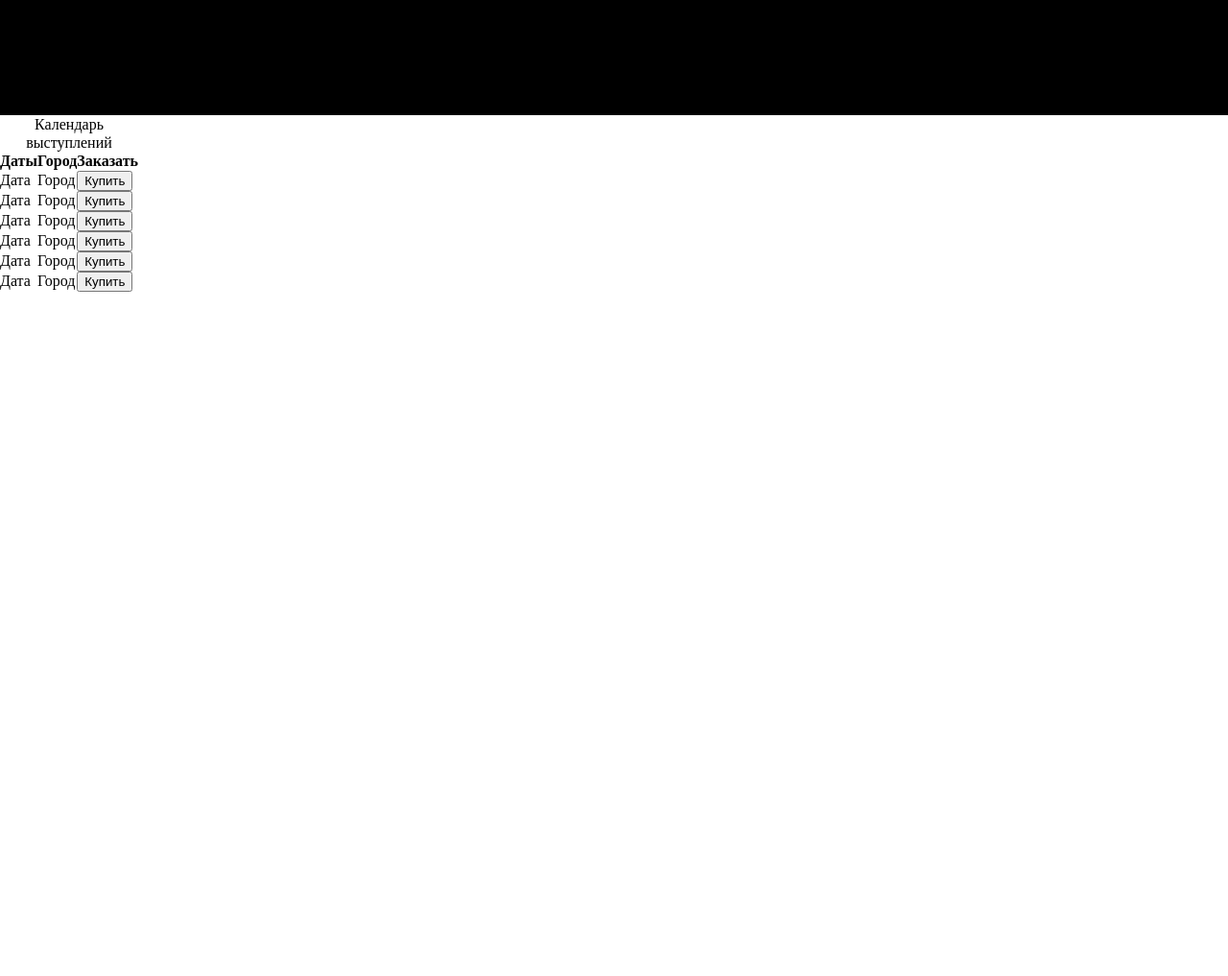
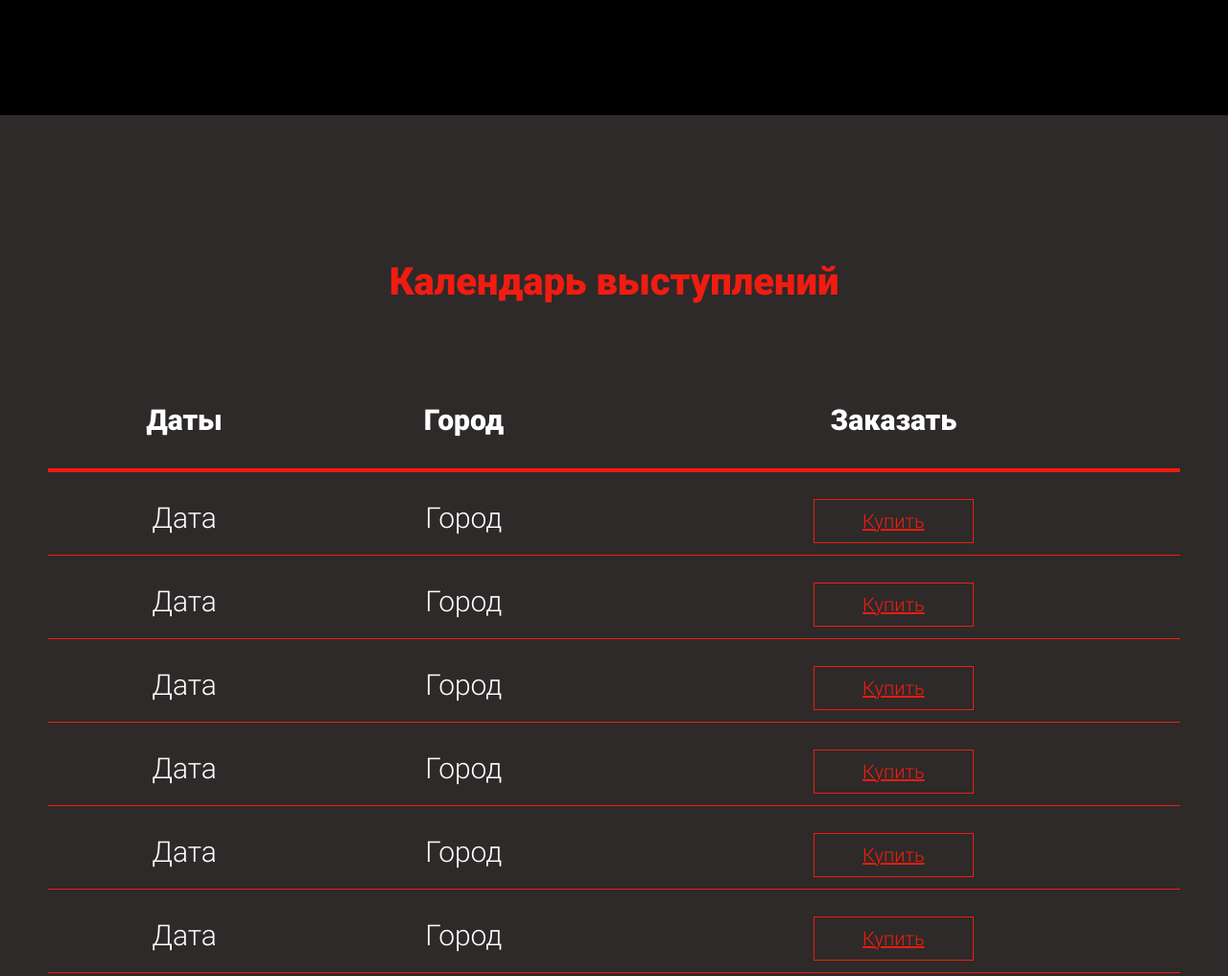
Before and after one commit to Pavel-Pro/standup, a plain HTML site: page index.html in a window 1280 px wide. Shown: the part 520-1537 px from the top of the page at 96% size. Before the commit the page ends 824 px from the top, so only its background shows below. Drawn offline with Linux system fonts and the light colour scheme.

Commit message:
середина

```diff
--- a/index.html
+++ b/index.html
@@ -28,7 +28,8 @@
 		</div>
 	</header>
 	<section class="event">
-		<table class="">
+		<div class="wrapper">
+			<table class="event-table">
 				<caption>Календарь выступлений</caption>
 				<th>Даты</th>
 				<th>Город</th>
@@ -36,34 +37,35 @@
 				<tr>
 					<td>Дата</td>
 					<td>Город</td>
-				<td><button>Купить</button></td>
+					<td><a href="#">Купить</a href="#"></td>
 				</tr>
 				<tr>
 					<td>Дата</td>
 					<td>Город</td>
-				<td><button>Купить</button></td>
+					<td><a href="#">Купить</a href="#"></td>
 				</tr>
 				<tr>
 					<td>Дата</td>
 					<td>Город</td>
-				<td><button>Купить</button></td>
+					<td><a href="#">Купить</a href="#"></td>
 				</tr>
 				<tr>
 					<td>Дата</td>
 					<td>Город</td>
-				<td><button>Купить</button></td>
+					<td><a href="#">Купить</a href="#"></td>
 				</tr>
 				<tr>
 					<td>Дата</td>
 					<td>Город</td>
-				<td><button>Купить</button></td>
+					<td><a href="#">Купить</a href="#"></td>
 				</tr>
 				<tr>
 					<td>Дата</td>
 					<td>Город</td>
-				<td><button>Купить</button></td>
+					<td><a href="#">Купить</a href="#"></td>
 				</tr>
 			</table>
+		</div>
 	</section>
 	<footer class="footer">
 
--- a/style/style.css
+++ b/style/style.css
@@ -40,38 +40,83 @@
 * {
 	box-sizing: border-box;
 	-webkit-tap-highlight-color: transparent;
+	outline: none;
+}
+button {
+	border: none;
 }
 /*Шапка сайта*/
+.body {
+	font-family: Roboto;
+	color: rgb(255, 255, 255);
+}
 .wrapper {
 	margin: auto 50px;
 }
 .header {
 	height: 80vh;
 	background-color: rgb(0, 0, 0);
-	color: rgb(255, 255, 255);
 }
 .header_wrap {
 	height: 80vh;
-	width: 30%;
+	width: 40%;
 	display: flex;
 	flex-direction: column;
 	justify-content: center;
+	align-items: flex-end;
 }
 .header__title {
 	font-family: Playfair Display;
-	font-size: 40px;
+	font-size: 50px;
 	text-transform: uppercase;
 	font-weight: 900;
 	line-height: 100px;
+	letter-spacing: 2px;
 }
 .header__text {
 	font-family: Playfair Display;
 	font-size: 25px;
 	font-weight: 600;
 	text-align: right;
-	padding-right: 40px;
 	text-transform: uppercase;
+	color: rgb(241, 28, 17);
 }
 .event {
-
+	height: 100%;
+	background-color: rgb(45, 42, 41);
+	padding-top: 150px;
+	padding-bottom: 100px;
 }
+.event-table {
+	width: 100%;
+	padding-top: 150px;
+	text-align: center;
+}
+caption {
+	height: 150px;
+	font-weight: 600;
+	font-size: 40px;
+	color: rgb(241, 28, 17);
+}
+th {
+	height: 50px;
+	font-size: 30px;
+	border-bottom: 4px solid rgb(241, 28, 17);
+	vertical-align: center;
+}
+tr {
+	height: 70px;
+}
+td {
+	padding-top: 30px;
+	padding-bottom: 20px;
+	font-size: 30px;
+	border-bottom: 1px solid rgb(241, 28, 17);
+}
+td a {
+	padding: 10px 50px;
+    font-size: 20px;
+    color: rgb(241, 28, 17);
+    background: none;
+    border: 1px solid rgb(241, 28, 17);;
+}
```
Lines whose indentation alone changed are shown as unchanged.
